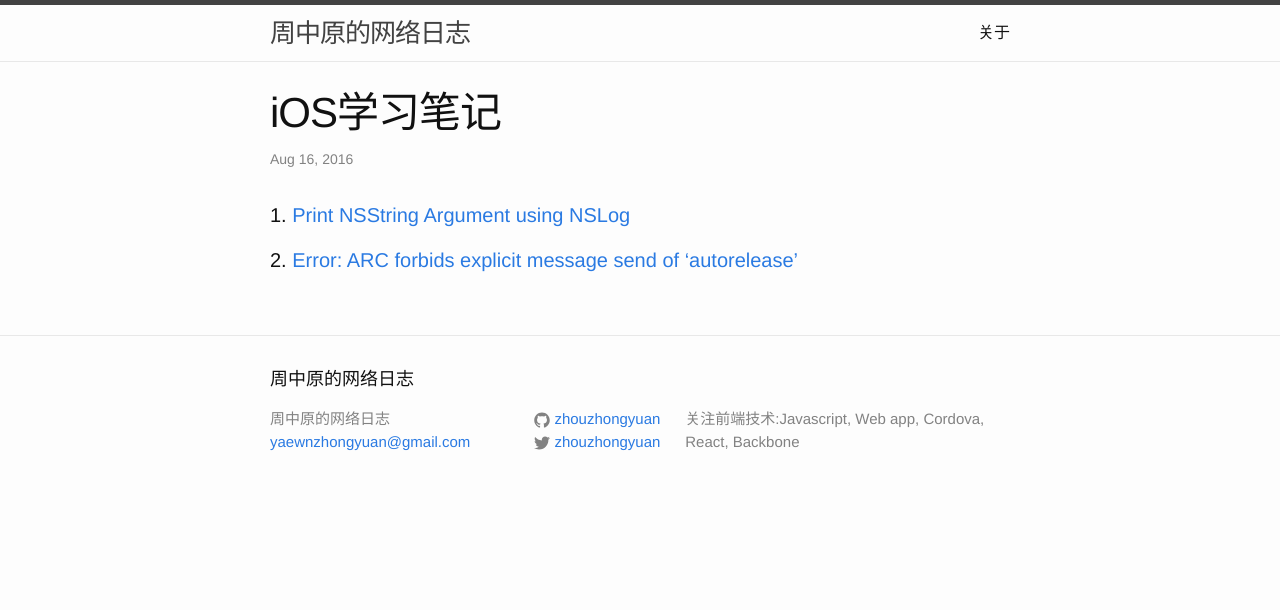
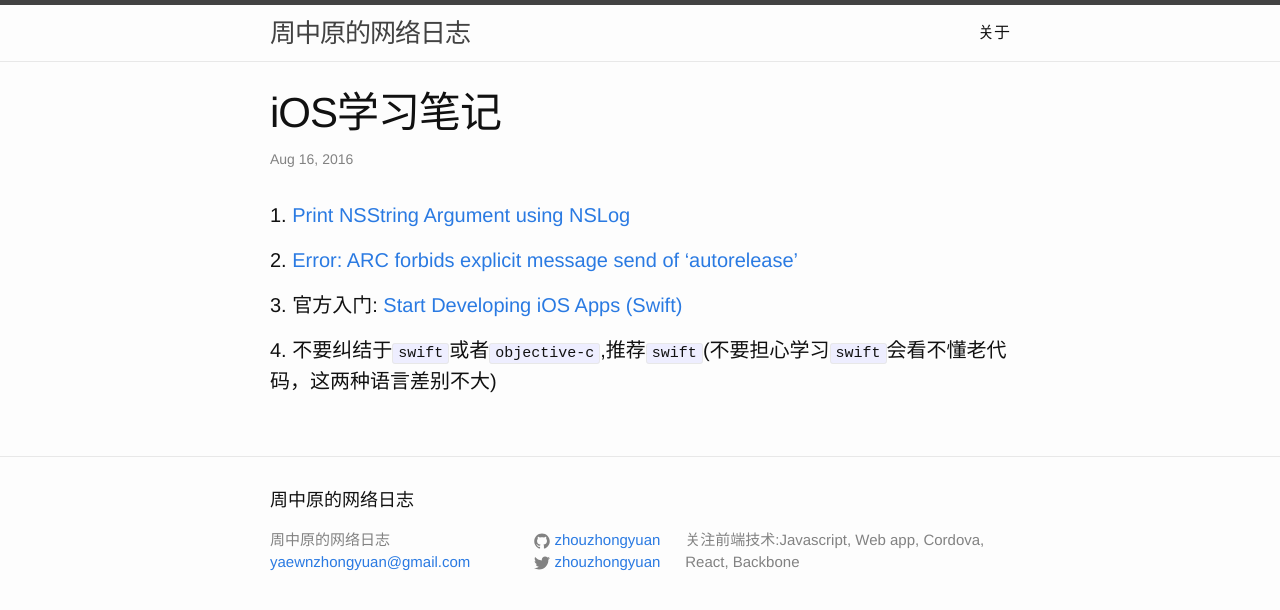
Before and after one commit to zhouzhongyuan/zhouzhongyuan.github.io, a Jekyll site: the page built from _posts/2016-08-16-iOS学习笔记.md, in a window 1280 px wide. Shown: the top 610 px of the page. Built offline with Jekyll 4.4.1, drawn with Linux system fonts in a browser that asks for light colours; comment, search, counter and statistics services are not loaded.

Commit message:
Update 2016-08-16-iOS学习笔记.md

```diff
--- a/_posts/2016-08-16-iOS学习笔记.md
+++ b/_posts/2016-08-16-iOS学习笔记.md
@@ -8,3 +8,7 @@ categories: dependence
 #### 1. [Print NSString Argument using NSLog](http://stackoverflow.com/questions/6597305/print-nsstring-argument-using-nslog)
 
 #### 2. [Error: ARC forbids explicit message send of 'autorelease' ](http://blog.csdn.net/wildcatlele/article/details/9997535)
+
+#### 3. 官方入门: [Start Developing iOS Apps (Swift)](https://developer.apple.com/library/prerelease/content/referencelibrary/GettingStarted/DevelopiOSAppsSwift/Lesson2.html)
+
+#### 4. 不要纠结于`swift`或者`objective-c`,推荐`swift`(不要担心学习`swift`会看不懂老代码，这两种语言差别不大)
```
